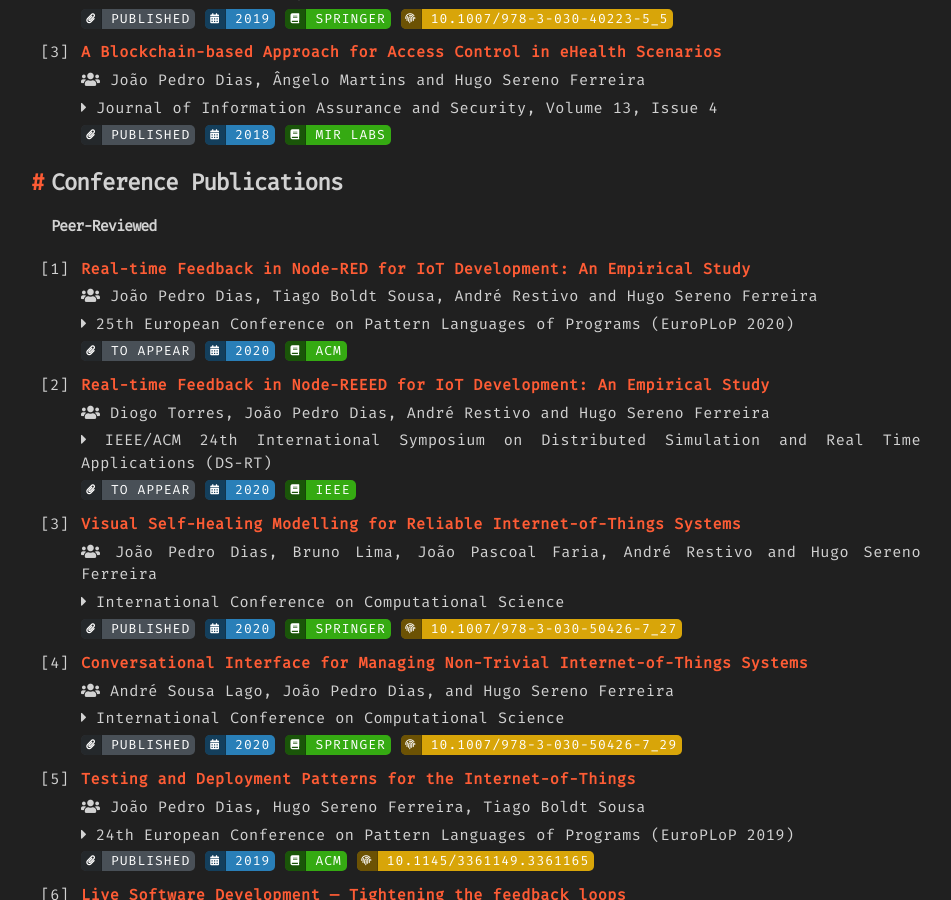
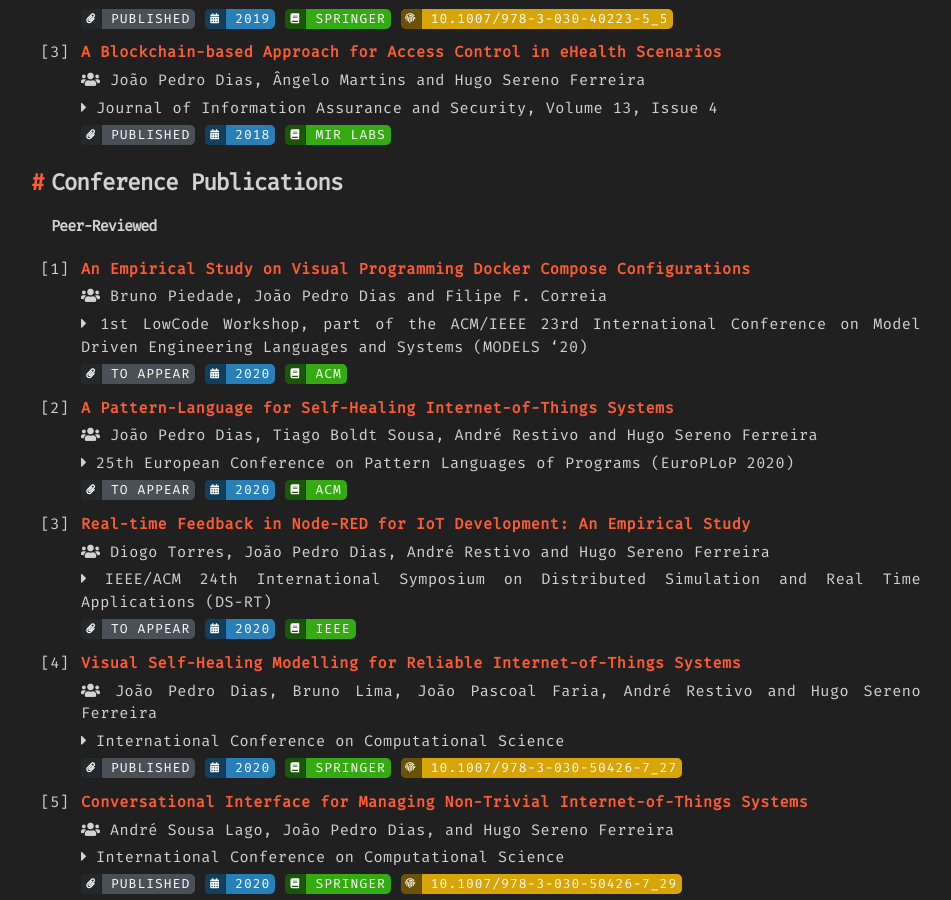
Before and after one commit to jpdias/jpdias.github.io, a Jekyll site: the page built from publications.md, in a window 1280 px wide and 900 px high, scrolled down 467 px. Shown: the whole window, without its empty margins (139-1090 px from the left). Built offline with Jekyll 4.4.1, drawn with Linux system fonts in a browser that asks for light colours; nearby versions of some CDN libraries.

Commit message:
Update publications.yml

```diff
--- a/_data/publications.yml
+++ b/_data/publications.yml
@@ -1,7 +1,16 @@
 #status: Accepted, In Press, Published, Submitted, Under revision
 #type: Workshop, Conference
 confs:
-  - title: "Real-time Feedback in Node-RED for IoT Development: An Empirical Study"
+
+  - title: "An Empirical Study on Visual Programming Docker Compose Configurations"
+    authors: "Bruno Piedade, João Pedro Dias and Filipe F. Correia"
+    conference: "1st LowCode Workshop, part of the ACM/IEEE 23rd International Conference on Model Driven Engineering Languages and Systems (MODELS '20)"
+    year: 2020
+    url: "/404"
+    status: "To Appear"
+    pub: ACM
+
+  - title: "A Pattern-Language for Self-Healing Internet-of-Things Systems"
     authors: "João Pedro Dias, Tiago Boldt Sousa, André Restivo and Hugo Sereno Ferreira"
     conference: "25th European Conference on Pattern Languages of Programs (EuroPLoP 2020)"
     year: 2020
@@ -9,7 +18,7 @@
     status: "To Appear"
     pub: ACM
 
-  - title: "Real-time Feedback in Node-REEED for IoT Development: An Empirical Study"
+  - title: "Real-time Feedback in Node-RED for IoT Development: An Empirical Study"
     authors: "Diogo Torres, João Pedro Dias, André Restivo and Hugo Sereno Ferreira"
     conference: "IEEE/ACM 24th International Symposium on Distributed Simulation and Real Time Applications (DS-RT)"
     year: 2020
```
